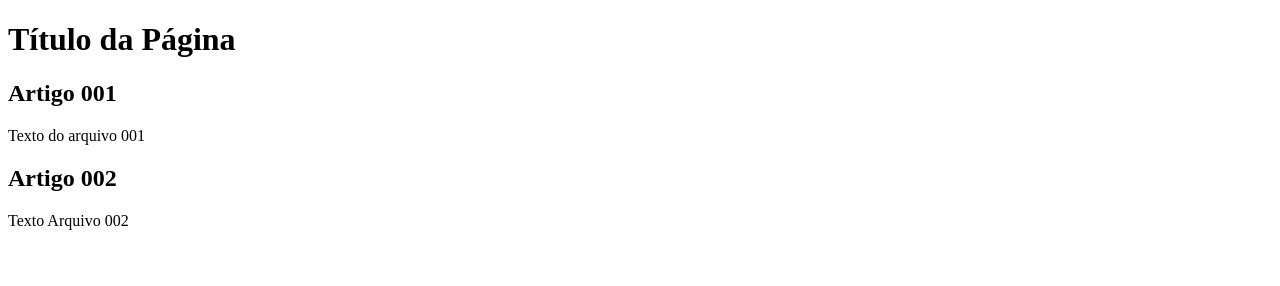
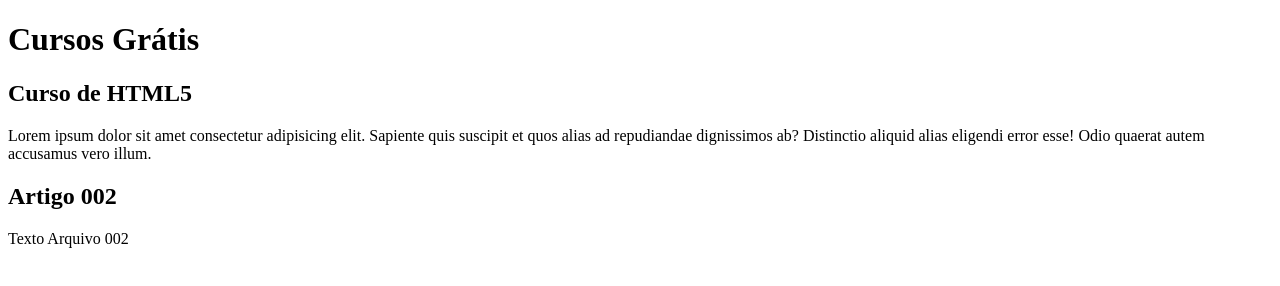
Before and after one commit to fb-dev/projeto-site, a plain HTML site: page index.html in a window 1280 px wide. Drawn offline with Linux system fonts and the light colour scheme.

Commit message:
comecei a escrever o conteudo

```diff
--- a/index.html
+++ b/index.html
@@ -8,11 +8,11 @@
 <body>
     <main>
         <header>
-            <h1>Título da Página</h1>
+            <h1>Cursos Grátis</h1>
         </header>
         <article>
-            <h2>Artigo 001</h2>
-            <p>Texto do arquivo 001</p>
+            <h2>Curso de HTML5</h2>
+            <p>Lorem ipsum dolor sit amet consectetur adipisicing elit. Sapiente quis suscipit et quos alias ad repudiandae dignissimos ab? Distinctio aliquid alias eligendi error esse! Odio quaerat autem accusamus vero illum.</p>
         </article>
         <article>
             <h2>Artigo 002</h2>
```
